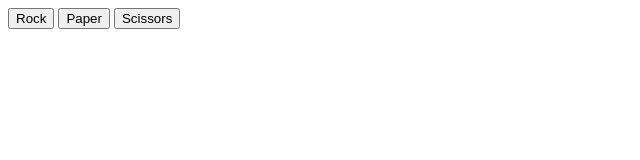
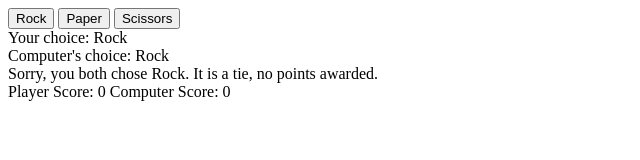
Before and after one commit to ctaylor9107/rock-paper-scissors, a plain HTML site: page index.html in a window 1280 px wide. Both pictures are taken after a click on the button "Rock". Shown: the whole page, without its empty margins (0-640 px from the left). Drawn offline with Linux system fonts and the light colour scheme.

Commit message:
Capture inputs and display results on the page
Added div elements in the html document and assigned text to those
elements based on the results of the player and computer choices as well
as keep the overall score.

```diff
--- a/index.html
+++ b/index.html
@@ -17,6 +17,12 @@
     <button id="paper">Paper</button>
     <button id="scissors">Scissors</button>
 
+    <div id="player-pick"></div>
+    <div id="computer-pick"></div>
+    <div id="results"></div>
+    <div id="score"></div>
+    <div id="winner-text"></div>
+
 
 </body>
 </html>
--- a/javascript.js
+++ b/javascript.js
@@ -53,15 +53,22 @@ function getComputerChoice() {
 // const scissors = document.querySelector("#scissors");
 
 const buttons = document.querySelectorAll("button");
+const resultText = document.querySelector("#results");
+const score = document.querySelector("#score");
+const winnerText = document.querySelector("#winner-text");
+const playerPick = document.querySelector("#player-pick");
+const computerPick = document.querySelector("#computer-pick");
 
 let playerSelection
+let computerSelection = getComputerChoice();
 
 buttons.forEach((button) => {
     button.addEventListener('click', () => {
         playerSelection = button.textContent;
-        console.log(playerSelection);
-        console.log(playRound(playerSelection));
-        console.log(humanScore, computerScore);
+        playerPick.textContent = "Your choice: " + playerSelection;
+        computerPick.textContent = "Computer's choice: " + computerSelection;
+        resultText.textContent = playRound(playerSelection);
+        score.textContent = "Player Score: " + humanScore + " \nComputer Score: " + computerScore;
     });
 });
 
@@ -110,7 +117,7 @@ buttons.forEach((button) => {
         function playRound(playerChoice) {
 
             let humanChoice = playerChoice;
-            let computerChoice = getComputerChoice();
+            let computerChoice = computerSelection;
 
             if ((humanChoice === "Rock" && computerChoice === "Rock")
                 ||(humanChoice === "Paper" && computerChoice === "Paper")
@@ -159,7 +166,7 @@ buttons.forEach((button) => {
 
     // Display the message declaring outcome of the round and track scores
 
-    //console.log(playRound());
+    console.log(playRound());
     console.log("Player Score: " + humanScore, "Computer Score: " + computerScore)
 
     // Function to determine if either score is at 3 yet, is triggered, and placed
```
